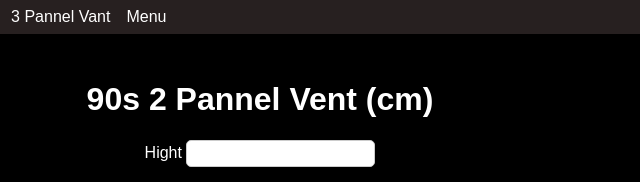
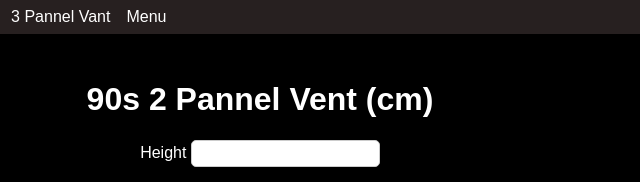
Before and after one commit to KyubiksTech/project_aluminum_apk, a plain HTML site: page code/cm/ninetytwopannelven/ninetytwopannelven.html in a window 1280 px wide. Shown: the top 182 px of the page, 380-1020 px from the left. Drawn offline with Linux system fonts and the light colour scheme; files that its build step writes are made by us from their sources.

Commit message:
Update ninetytwopannelven.html
Signed-off-by: KyubiksTech <kyubikstech@gmail.com>

```diff
--- a/code/cm/ninetytwopannelven/ninetytwopannelven.html
+++ b/code/cm/ninetytwopannelven/ninetytwopannelven.html
@@ -39,7 +39,7 @@
   <H1>90s 2 Pannel Vent (cm)</H1>
   <script src="script.js"></script>
 
-  <label for ="userInput">Hight</label>
+  <label for ="userInput">Height</label>
   <input type="number" id = "height">
   <br> <br>
 
```
